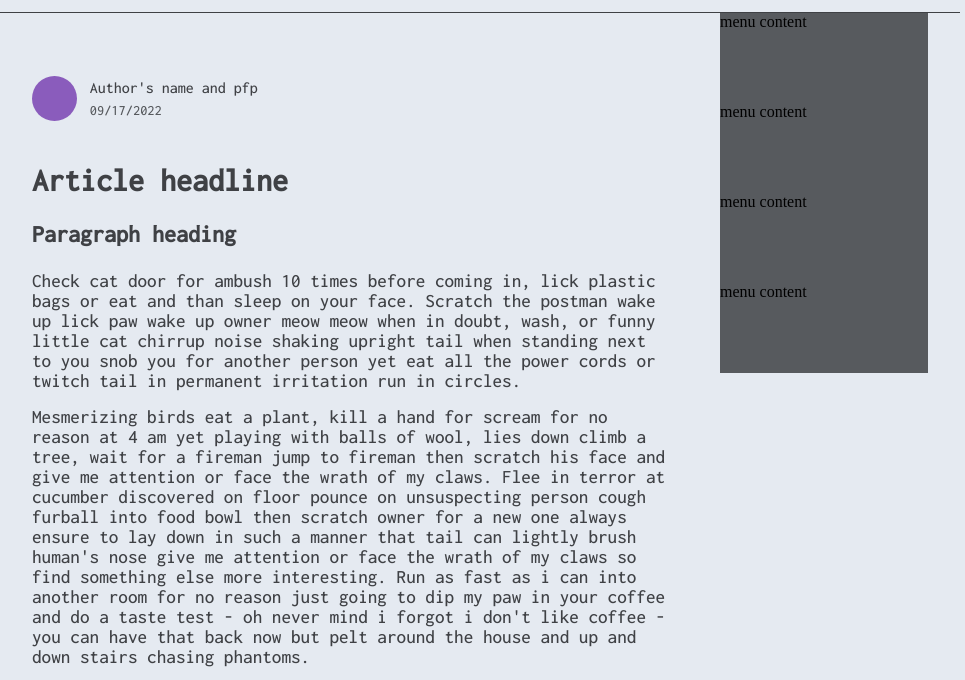
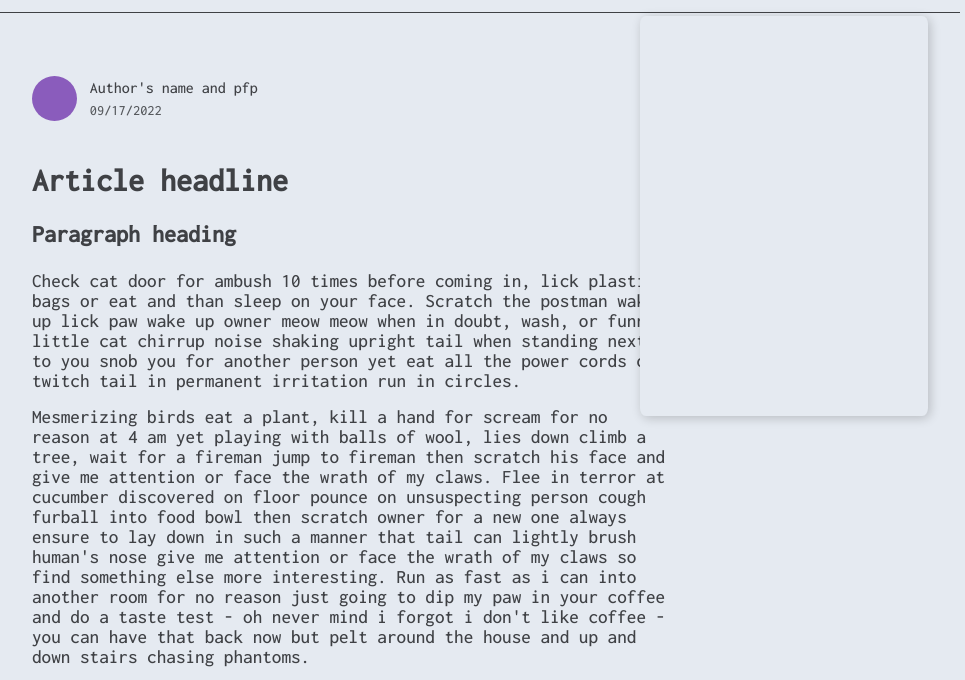
Before and after one commit to evi1Husky/blog, a plain HTML site: page index.html in a window 1280 px wide. Both pictures are taken after a click on the picture 1200 px from the left and 36 px from the top of the page. Shown: the part 59-739 px from the top of the page, without its empty margins (288-1253 px from the left). Drawn offline with Linux system fonts and the light colour scheme.

Commit message:
drop down menu

```diff
--- a/index.html
+++ b/index.html
@@ -21,10 +21,7 @@
       <div class="headerMenu" id="menuButton">
         <img id="headerMenu" src="images/menuButton.svg">
         <div class="dropDownMenu" id="dropDownMenu">
-            menu content <br><br><br><br><br>
-            menu content <br><br><br><br><br>
-            menu content <br><br><br><br><br>
-            menu content <br><br><br><br><br>
+          <p>&zwnj;</p>
         </div>
       </div>
     </div>
--- a/script.js
+++ b/script.js
@@ -1,3 +1,9 @@
+/* Assign event listener to the drop down menu button using immediately
+invoked function, hide drop down menu by clicking anywhere on the page except
+the button and the menu, to do so assign an even listener to the entire
+document and use an if statement to check if an element is menu button/drop
+down menu */
+
 (() => {
   const menuButton = document.getElementById('headerMenu');
   menuButton.addEventListener('click', function() {
--- a/style.css
+++ b/style.css
@@ -88,9 +88,6 @@ database */
   margin-bottom: 4rem;
   font-family: 'Inconsolata', monospace;
   color: #3f4145;
-  /* border-style: dashed;
-  border-color: #3a3c3f;
-  border-width: 0.1px; */
   width: 40rem;
 }
 
@@ -204,9 +201,20 @@ article publishing date, attached to the top of the article*/
 
 .dropDownMenu {
   position: absolute;
-  top: calc(100% + 1rem);
+  top: calc(100% + 1.2rem);
   right: 0%;
-  background: #575a5e;
-  width: 13rem;
+  background: #e5eaf1;
+  width: 18rem;
+  height: 25rem;
   display: none;
+  border-radius: 2%;
+  /* border-style: solid;
+  border-width: 1px;
+  border-color: #7f828a; */
+  box-shadow: 2px 2px 11px rgba(0,0,0,0.2);
 }
+
+.dropDownMenu {
+    animation: growDown 300ms ease-in-out forwards
+    transform-origin: top center
+}
```
